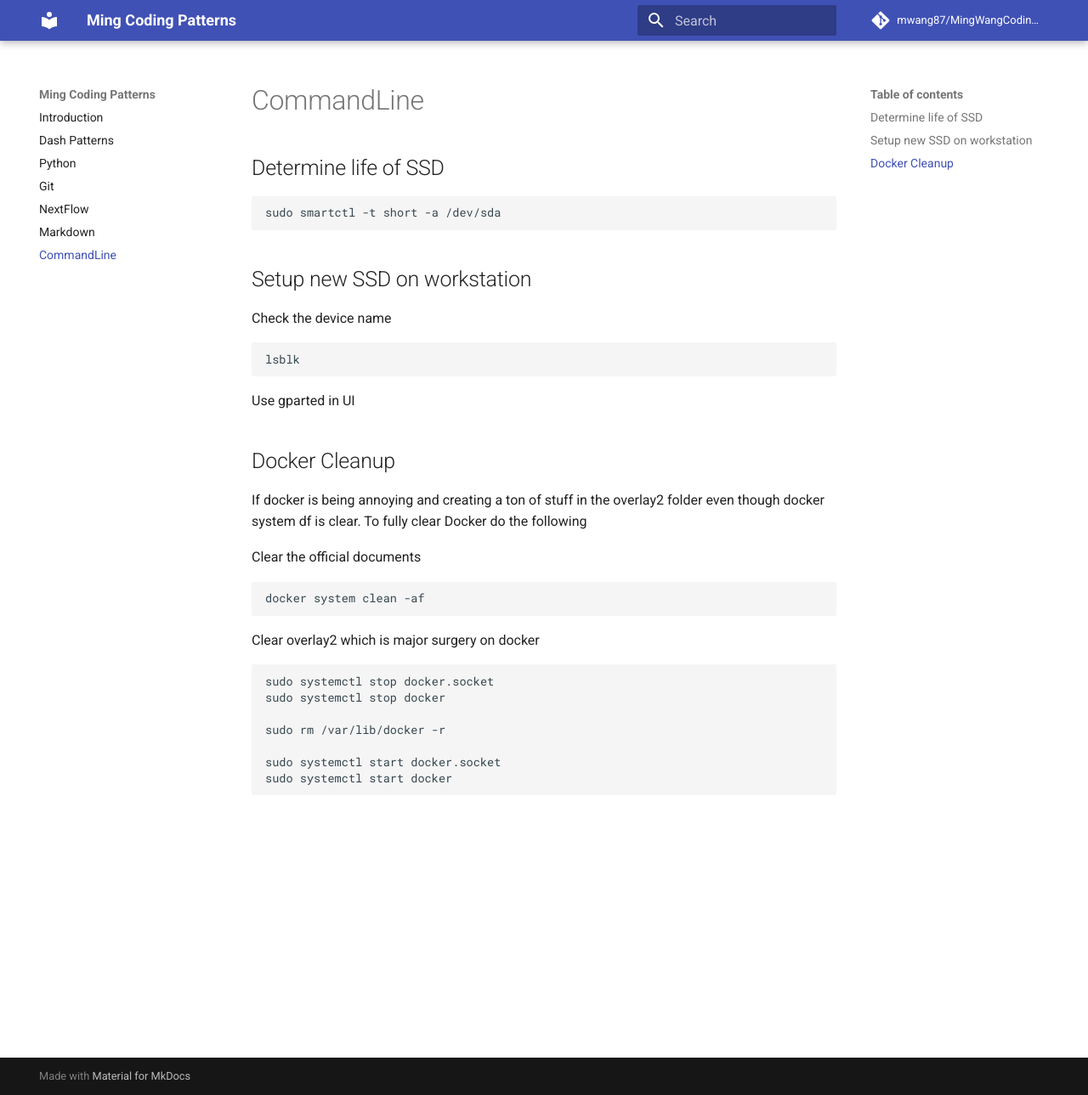
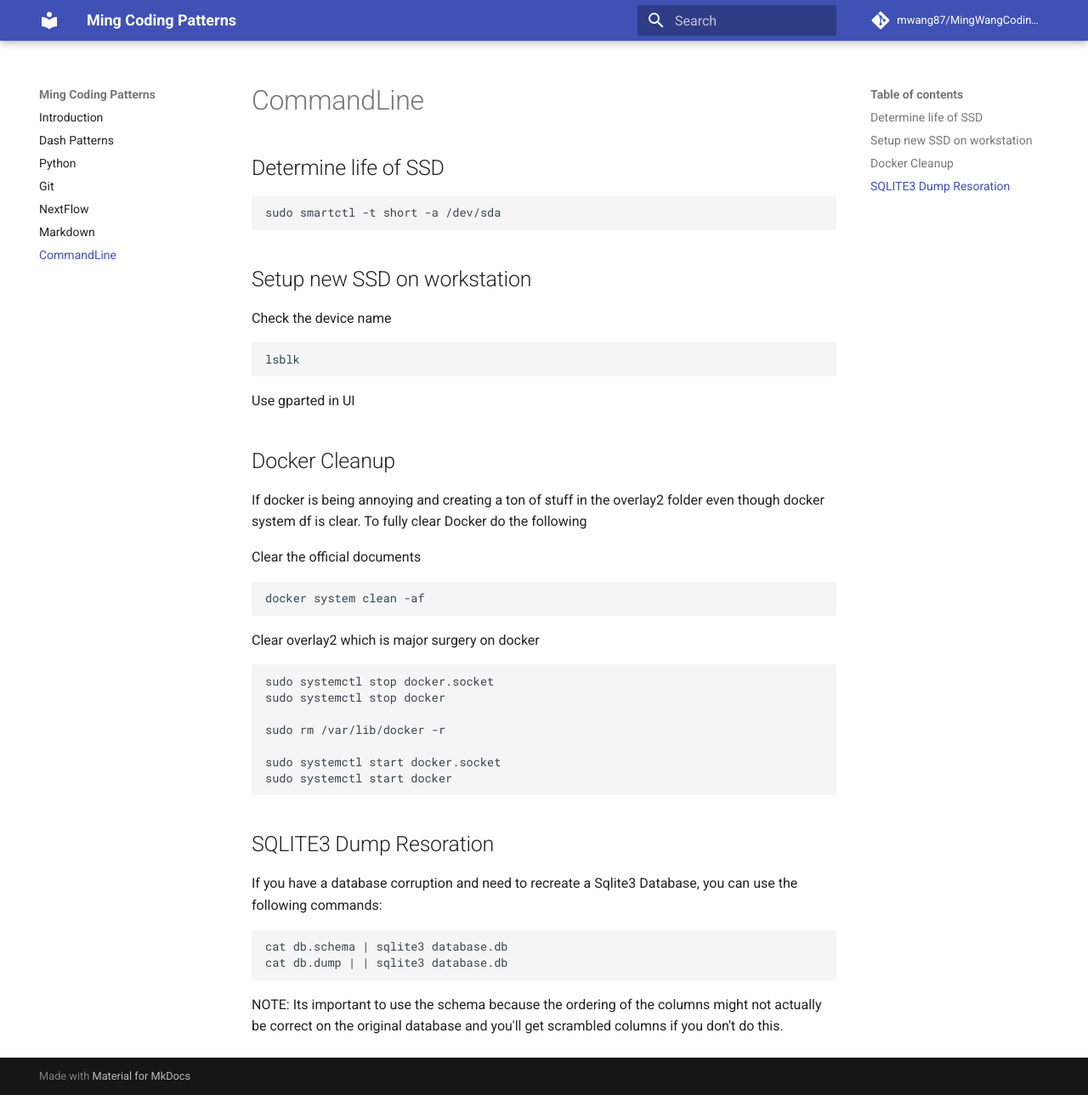
Before and after one commit to mwang87/MingWangCodingPatterns, an MkDocs documentation site: the page built from docs/commandline.md, in a window 1280 px wide and 1289 px high. Shown: the whole window at 85% size. Built offline with MkDocs 1.6.1 and Material for MkDocs 9.7.7, drawn with Linux system fonts in a browser that asks for light colours; comment, search, counter and statistics services are not loaded.

Commit message:
updating

````diff
--- a/docs/commandline.md
+++ b/docs/commandline.md
@@ -36,3 +36,14 @@
 sudo systemctl start docker.socket
 sudo systemctl start docker
 ```
+
+## SQLITE3 Dump Resoration
+
+If you have a database corruption and need to recreate a Sqlite3 Database, you can use the following commands:
+
+```
+cat db.schema | sqlite3 database.db
+cat db.dump | | sqlite3 database.db
+```
+
+NOTE: Its important to use the schema because the ordering of the columns might not actually be correct on the original database and you'll get scrambled columns if you don't do this.
````
